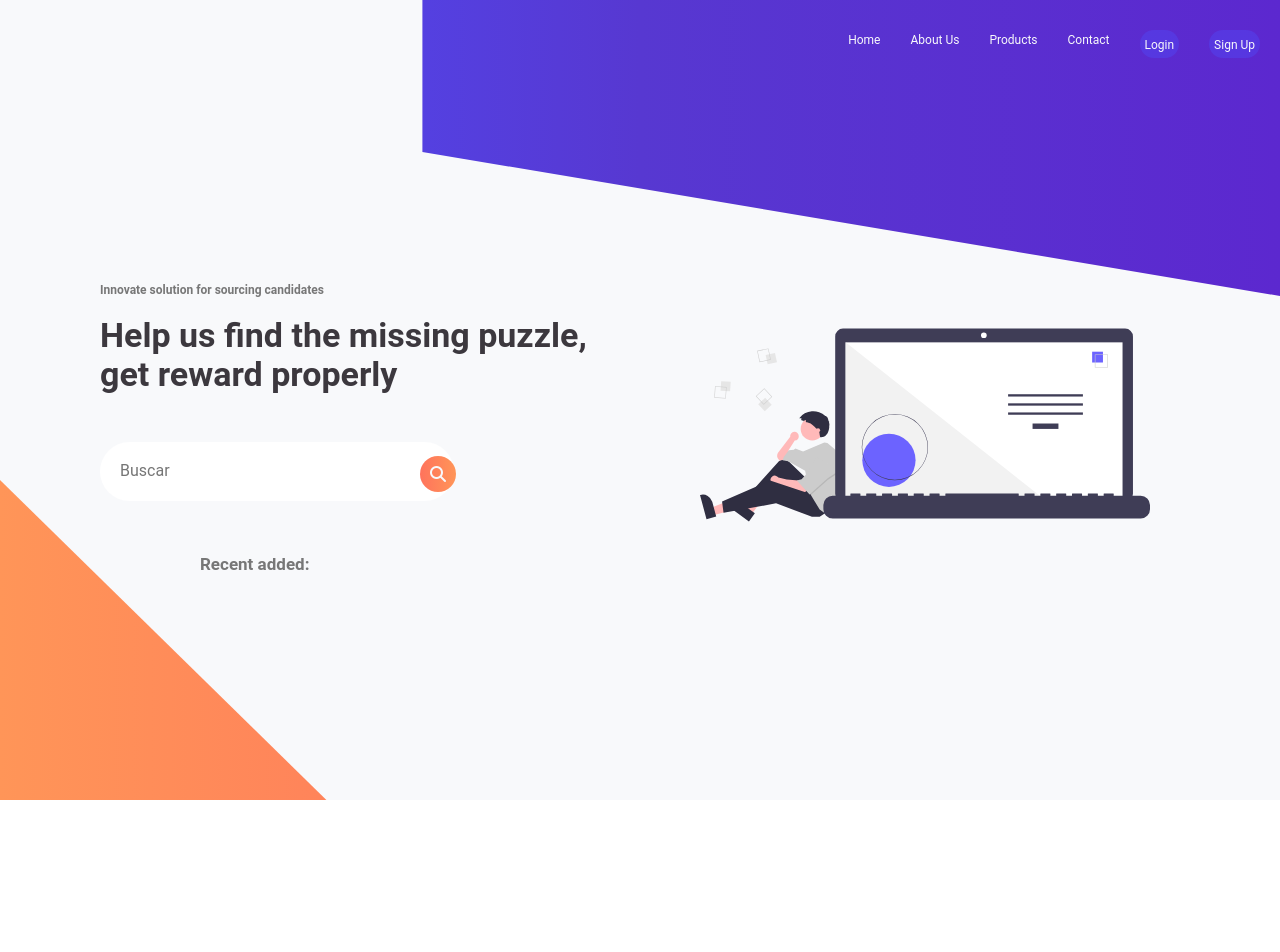
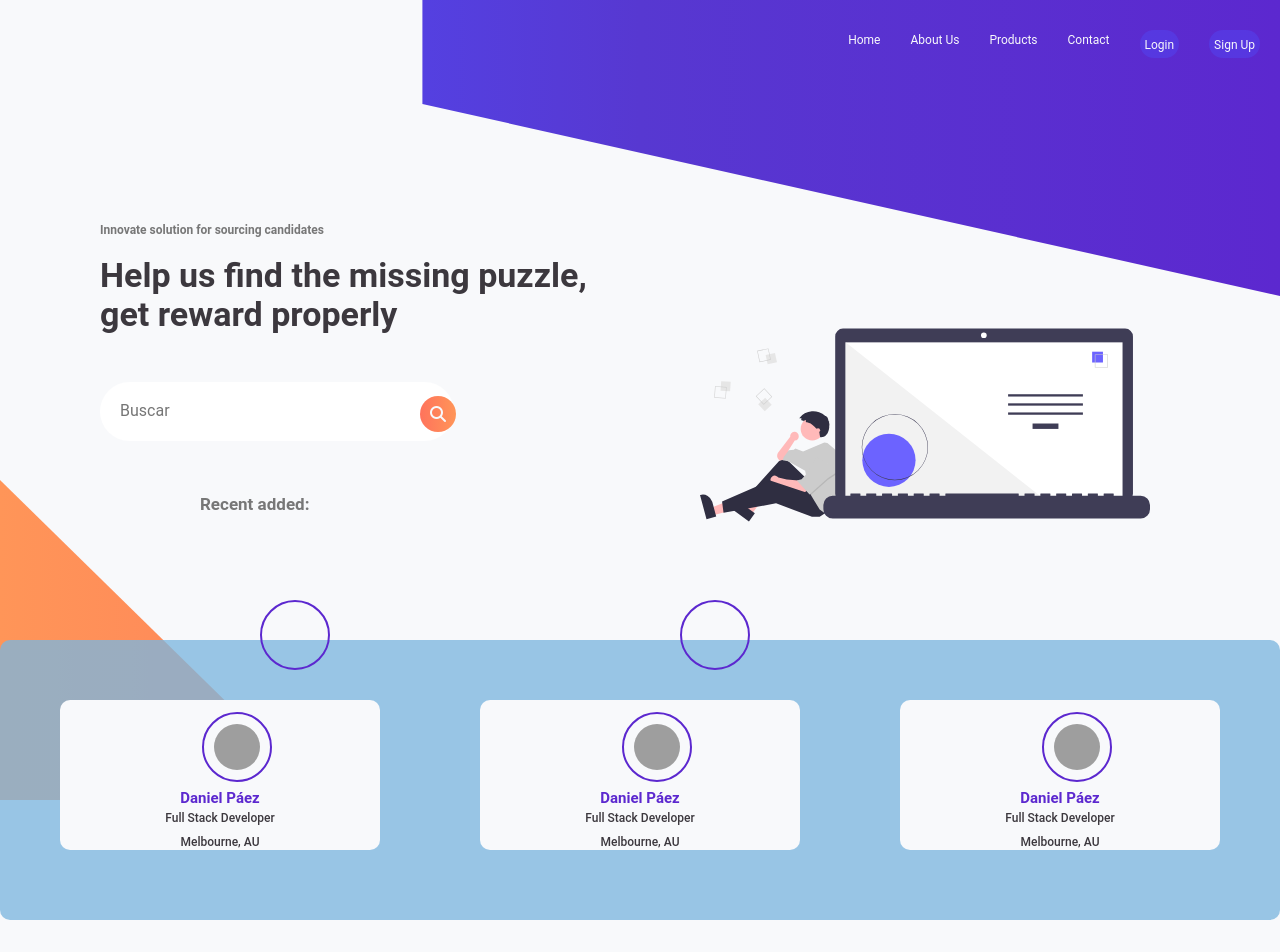
Before and after one commit to Nicolas-alt/cheap-price-finder, a React (Create React App) app: page / in a window 1280 px wide. Shown: the top 952 px of the page. Before the commit the page ends 800 px from the top, so only its background shows below. Built offline with nearby package versions, Linux system fonts and the light colour scheme; grey boxes are pictures that could not be loaded; a web font is replaced by a local one.

Commit message:
Update {Cards}

```diff
--- /dev/null
+++ b/src/components/card/Card.js
@@ -0,0 +1,21 @@
+import React from "react";
+import '../../components/card/Card.scss';
+
+const Card = () => {
+  return (
+    <section className="card-contain">
+      <div className="card">
+        <div className="avatar-image">
+          <img className="avatar-image" src="https://i.ibb.co/nnGQ9tJ/face1.png" alt=""/>
+        </div>
+        <div className="body-card">
+          <h2 className='Text-colour-name'>Daniel Páez</h2>
+          <p className='Text-colour-proffesion'>Full Stack Developer</p>
+          <p className='Text-colour-place'>Melbourne, AU</p>
+        </div>
+      </div>
+    </section>
+  );
+};
+
+export default Card;
--- /dev/null
+++ b/src/components/card/Card.scss
@@ -0,0 +1,56 @@
+@import "../../assets/GlobalStyles.scss";
+
+.card-contain {
+  width: 100%;
+  height: auto;
+  margin: 50px;
+
+}
+
+.card {
+  width: auto;
+  height: auto;
+  background-color: $White;
+  border-radius: 10px;
+
+  .avatar-image{
+    padding: 10px;
+    width: 70px;
+    height: 70px;
+    position: relative;
+    bottom: 100px ;
+    right: 220px ;
+    border-radius: 100%;
+    border: 2px solid $Purple-1;
+  }
+}
+
+.body-card {
+
+  h2 {
+    margin-top: 20px;
+    text-align: center;
+    font-size: 15px;
+    margin-bottom: 5px;
+    font-weight: 700;
+  }
+
+  p {
+    text-align: center;
+    font-size: 12px;
+    margin-bottom: 10px;
+    font-weight: 500;
+  }
+
+  .Text-colour-name {
+    color: $Purple-1;
+  }
+
+  .Text-colour-proffesion {
+    color: $Black;
+  }
+
+  .Text-colour-place {
+    color: $Black;
+  }
+}
--- a/src/pages/Landing/Landing.js
+++ b/src/pages/Landing/Landing.js
@@ -1,43 +1,78 @@
-import React from 'react';
-import './Landing.scss';
-import Chart from '../../assets/svg/chart.svg';
+import React from "react";
+import "./Landing.scss";
+import Chart from "../../assets/svg/chart.svg";
+import Card from "../../components/card/Card";
 
 const Landing = () => {
   return (
-        <div className='landing-container'>
+    <div className="landing-container">
       <div className="clip-path-2"></div>
-            <header className='header-container'>
-                <nav className='nav-container'>
-                    <ul className='ul-container'>
-                        <li className='li-container'><a className='a-links-header' href="#">Home</a></li>
-                        <li className='li-container'><a className='a-links-header' href="#">About Us</a></li>
-                        <li className='li-container'><a className='a-links-header' href="#">Products</a></li>
-                        <li className='li-container'><a className='a-links-header' href="#">Contact</a></li>
-                        <li className='li-container bg-purple'><a className='a-links-header ' href="#">Login</a></li>
-                        <li className='li-container bg-purple'><a className='a-links-header' href="#">Sign Up</a></li>
+      <header className="header-container">
+        <nav className="nav-container">
+          <ul className="ul-container">
+            <li className="li-container">
+              <a className="a-links-header" href="#">
+                Home
+              </a>
+            </li>
+            <li className="li-container">
+              <a className="a-links-header" href="#">
+                About Us
+              </a>
+            </li>
+            <li className="li-container">
+              <a className="a-links-header" href="#">
+                Products
+              </a>
+            </li>
+            <li className="li-container">
+              <a className="a-links-header" href="#">
+                Contact
+              </a>
+            </li>
+            <li className="li-container bg-purple">
+              <a className="a-links-header " href="#">
+                Login
+              </a>
+            </li>
+            <li className="li-container bg-purple">
+              <a className="a-links-header" href="#">
+                Sign Up
+              </a>
+            </li>
           </ul>
         </nav>
       </header>
       <div className="chart">
-                <img src={Chart} alt=""/>
+        <img src={Chart} alt="" />
       </div>
       <section className="about margen">
-                <div className='about-titles'>
-                    <h3 className='about-title'>Innovate solution for sourcing candidates</h3>
-                    <br/>
-                    <h2 className='about-subtitle'>Help us find the missing puzzle, get reward properly</h2>
+        <div className="about-titles">
+          <h3 className="about-title">
+            Innovate solution for sourcing candidates
+          </h3>
+          <br />
+          <h2 className="about-subtitle">
+            Help us find the missing puzzle, get reward properly
+          </h2>
         </div>
         <form>
-                    <br/>
-                    <input placeholder='Buscar' type="search" />
+          <br />
+          <input placeholder="Buscar" type="search" />
           <i class="fas fa-search"></i>
         </form>
-                <br/>
-                <h2 className='margen text-muted'>Recent added:</h2>
+        <br />
+        <h2 className="margen text-muted">Recent added:</h2>
       </section>
+      <section className="cards-container">
+        <Card/>
+        <Card/>
+        <Card/>
+      </section>
+
       <div className="clip-path"></div>
     </div>
-    )
-}
+  );
+};
 
-export default Landing
+export default Landing;
--- a/src/pages/Landing/Landing.scss
+++ b/src/pages/Landing/Landing.scss
@@ -15,7 +15,7 @@
   z-index: 100;
 }
 
-.bg-purple{
+.bg-purple {
   background: ($Purple-1-rgba);
   padding: 5px;
   border-radius: 100px;
@@ -24,13 +24,27 @@
 .clip-path-2 {
   width: 100%;
   height: 100%;
-  clip-path: polygon(33% 0, 100% 0, 100% 37%, 33% 19%);
+  clip-path: polygon(33% 0, 100% 0, 100% 37%, 33% 13%);
   background: $Purple-1;
   background: -webkit-linear-gradient(to left, $Purple-1, $Purple-2, $Purple-3);
   background: linear-gradient(to left, $Purple-1, $Purple-2, $Purple-3);
   position: absolute;
   z-index: 100;
   left: 500;
+}
+
+.cards-container {
+  width: 100%;
+  display: flex;
+  z-index: 200;
+  align-items: center;
+  justify-content: space-aroud;
+  position: relative;
+  top: -40px;
+  background-color: #7cb7dfc4;
+  padding: 10px;
+  border-radius: 10px;
+  font-family: $RobotoFont;
 }
 
 .margen {
@@ -54,7 +68,7 @@ img {
   background-color: $White;
   display: flex;
   flex-direction: column;
-  height: 100vh;
+  height: 120vh;
   width: 100%;
 }
 
```
Lines whose indentation alone changed are shown as unchanged.
